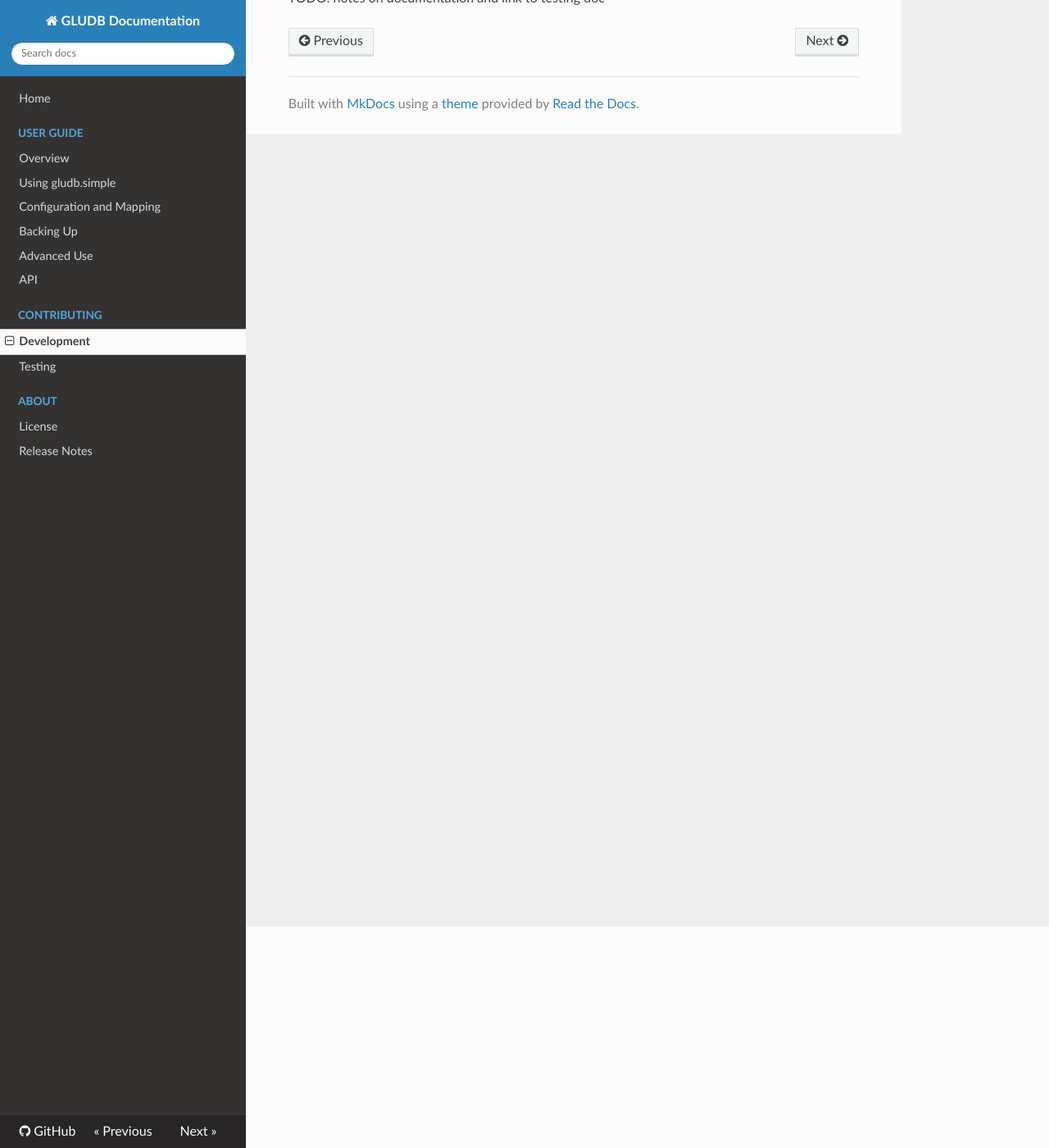
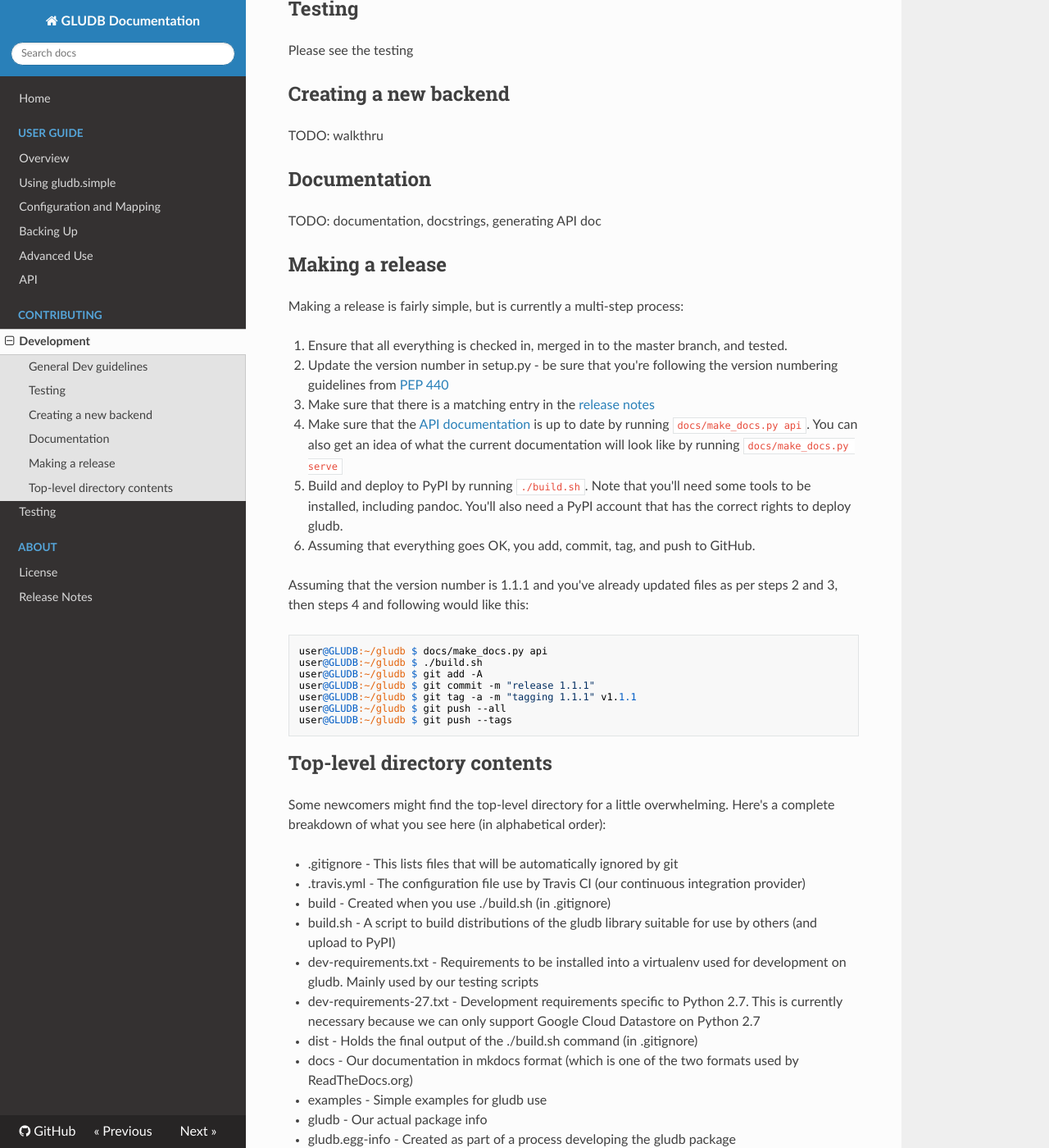
Before and after one commit to memphis-iis/GLUDB, an MkDocs documentation site: the page built from docs/development.md, in a window 1280 px wide and 1400 px high, scrolled down 270 px. Shown: the whole window at 82% size. Built offline with MkDocs 1.6.1, drawn with Linux system fonts in a browser that asks for light colours; nearby versions of some CDN libraries; old or Windows-style settings are respelled for this version of MkDocs; some of the changed text lies outside the part shown.

Commit message:
Doc update [ci skip]

```diff
--- a/docs/development.md
+++ b/docs/development.md
@@ -1,7 +1,77 @@
 # Developing for GLUDB
 
-TODO: dev guidelines including flake8
+## General Dev guidelines
 
-TODO: creating a new backend
+TODO: flake8 and code formatting
 
-TODO: notes on documentation and link to testing doc
+## Testing
+
+Please see the testing
+
+## Creating a new backend
+
+TODO: walkthru
+
+## Documentation
+
+TODO: documentation, docstrings, generating API doc
+
+## Making a release
+
+Making a release is fairly simple, but is currently a multi-step process:
+
+1. Ensure that all everything is checked in, merged in to the master branch,
+   and tested.
+2. Update the version number in setup.py - be sure that you're following the
+   version numbering guidelines from
+   [PEP 440](https://www.python.org/dev/peps/pep-0440/)
+3. Make sure that there is a matching entry in the [release notes](relnotes.md)
+4. Make sure that the [API documentation](api.md) is up to date by running
+   `docs/make_docs.py api`. You can also get an idea of what the current
+   documentation will look like by running `docs/make_docs.py serve`
+5. Build and deploy to PyPI by running `./build.sh`. Note that you'll need some
+   tools to be installed, including pandoc. You'll also need a PyPI account
+   that has the correct rights to deploy gludb.
+6. Assuming that everything goes OK, you add, commit, tag, and push to GitHub.
+
+Assuming that the version number is 1.1.1 and you've already updated files as
+per steps 2 and 3, then steps 4 and following would like this:
+
+    user@GLUDB:~/gludb $ docs/make_docs.py api
+    user@GLUDB:~/gludb $ ./build.sh
+    user@GLUDB:~/gludb $ git add -A
+    user@GLUDB:~/gludb $ git commit -m "release 1.1.1"
+    user@GLUDB:~/gludb $ git tag -a -m "tagging 1.1.1" v1.1.1
+    user@GLUDB:~/gludb $ git push --all
+    user@GLUDB:~/gludb $ git push --tags
+
+## Top-level directory contents
+
+Some newcomers might find the top-level directory for a little overwhelming.
+Here's a complete breakdown of what you see here (in alphabetical order):
+
+* .gitignore - This lists files that will be automatically ignored by git
+* .travis.yml - The configuration file use by Travis CI (our continuous
+  integration provider)
+* build - Created when you use ./build.sh (in .gitignore)
+* build.sh - A script to build distributions of the gludb library suitable for
+  use by others (and upload to PyPI)
+* dev-requirements.txt - Requirements to be installed into a virtualenv used
+  for development on gludb. Mainly used by our testing scripts
+* dev-requirements-27.txt - Development requirements specific to Python 2.7.
+  This is currently necessary because we can only support Google Cloud
+  Datastore on Python 2.7
+* dist - Holds the final output of the ./build.sh command (in .gitignore)
+* docs - Our documentation in mkdocs format (which is one of the two formats
+  used by ReadTheDocs.org)
+* examples - Simple examples for gludb use
+* gludb - Our actual package info
+* gludb.egg-info - Created as part of a process developing the gludb package
+* LICENSE - The license under which the contents of this repository are placed
+* mkdocs.yml - The configuration file for the documentation in the docs
+  directory
+* README.md - This file
+* setup.cfg - Parameters used by setup.py
+* setup.py - The main setup file for the gludb package - used by ./build.sh and
+  other sources for install, remove, etc
+* tests - Location for our unit tests
```
Also changed, not shown: README.md (+0 -38 lines), docs/relnotes.md (+9 -1 lines), docs/testing.md (+2 -2 lines).
